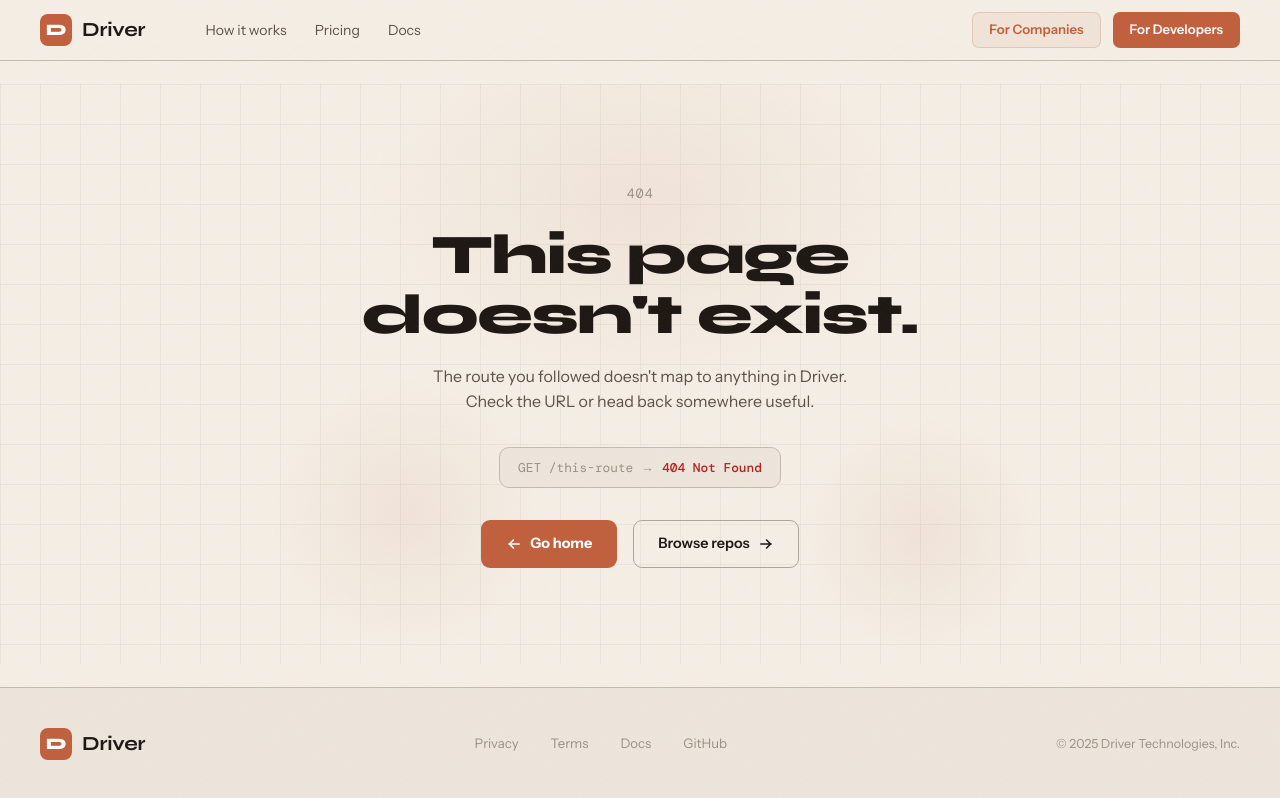
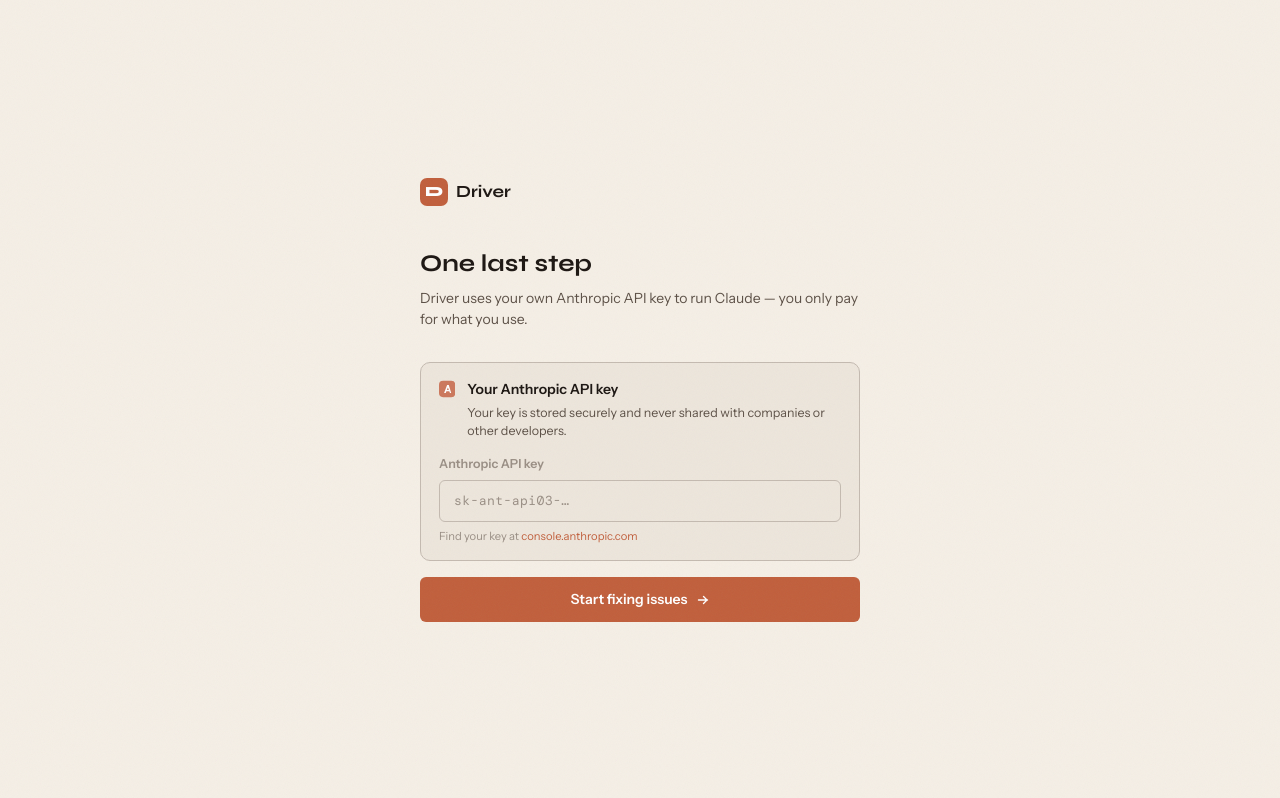
Before and after one commit to LeonIngman/driver-dev, a Next.js app in the folder driver-frontend/: page /developer/onboarding in a window 1280 px wide. Before the commit this address had no page. Built offline with nearby package versions, Linux system fonts and the light colour scheme; no server answers; a web font is replaced by a local one.

Commit message:
fix: Claude API token add

```diff
--- /dev/null
+++ b/driver-frontend/app/developer/onboarding/page.tsx
@@ -0,0 +1,117 @@
+'use client'
+
+import { useState } from 'react'
+import { useRouter, useSearchParams } from 'next/navigation'
+import { Suspense } from 'react'
+
+const API = process.env.NEXT_PUBLIC_API_URL
+
+const AnthropicIcon = () => (
+  <svg width="20" height="20" viewBox="0 0 32 32" fill="none">
+    <rect width="32" height="32" rx="8" fill="#CC785C"/>
+    <path d="M19.2 8h-3.2L10 24h3.2l1.4-3.6h5.6l1.4 3.6H24L19.2 8zm-3.6 9.8 1.9-4.9 1.9 4.9h-3.8z" fill="white"/>
+  </svg>
+)
+
+function OnboardingForm() {
+  const router = useRouter()
+  const params = useSearchParams()
+  const developerId = params.get('id')
+
+  const [apiKey, setApiKey] = useState('')
+  const [error, setError] = useState('')
+  const [loading, setLoading] = useState(false)
+
+  async function handleSubmit(e: React.FormEvent) {
+    e.preventDefault()
+    if (!developerId) return
+    setError('')
+    setLoading(true)
+    try {
+      const res = await fetch(`${API}/developers/${developerId}/api-key`, {
+        method: 'PATCH',
+        headers: { 'Content-Type': 'application/json' },
+        body: JSON.stringify({ anthropicApiKey: apiKey }),
+      })
+      if (!res.ok) {
+        const data = await res.json().catch(() => ({}))
+        setError(data.message ?? 'Something went wrong.')
+        return
+      }
+      router.push('/repos')
+    } finally {
+      setLoading(false)
+    }
+  }
+
+  return (
+    <div style={{ minHeight: '100vh', background: 'var(--bg-0)', display: 'flex', alignItems: 'center', justifyContent: 'center', padding: '2rem' }}>
+      <div style={{ width: '100%', maxWidth: 440 }}>
+
+        <div style={{ display: 'flex', alignItems: 'center', gap: 8, marginBottom: '2.5rem' }}>
+          <div style={{ width: 28, height: 28, background: 'var(--blue)', borderRadius: 7, display: 'flex', alignItems: 'center', justifyContent: 'center' }}>
+            <span style={{ color: '#fff', fontWeight: 800, fontSize: 14, fontFamily: 'var(--font-display)' }}>D</span>
+          </div>
+          <span style={{ fontFamily: 'var(--font-display)', fontWeight: 700, fontSize: 17, color: 'var(--text-1)' }}>Driver</span>
+        </div>
+
+        <h2 style={{ fontFamily: 'var(--font-display)', fontWeight: 700, fontSize: '1.5rem', color: 'var(--text-1)', marginBottom: '0.375rem' }}>
+          One last step
+        </h2>
+        <p style={{ color: 'var(--text-2)', fontSize: '0.875rem', marginBottom: '2rem' }}>
+          Driver uses your own Anthropic API key to run Claude — you only pay for what you use.
+        </p>
+
+        <form onSubmit={handleSubmit} style={{ display: 'flex', flexDirection: 'column', gap: '1rem' }}>
+          <div style={{ background: 'var(--bg-1)', border: '1px solid var(--border)', borderRadius: 10, padding: '1rem 1.125rem' }}>
+            <div style={{ display: 'flex', alignItems: 'flex-start', gap: '0.75rem', marginBottom: '0.875rem' }}>
+              <AnthropicIcon />
+              <div>
+                <div style={{ fontWeight: 600, fontSize: '0.875rem', color: 'var(--text-1)', marginBottom: '0.25rem' }}>Your Anthropic API key</div>
+                <p style={{ fontSize: '0.78rem', color: 'var(--text-2)', lineHeight: 1.5 }}>
+                  Your key is stored securely and never shared with companies or other developers.
+                </p>
+              </div>
+            </div>
+            <label style={{ display: 'block', fontSize: '0.78rem', fontWeight: 600, color: 'var(--text-3)', marginBottom: '0.375rem' }}>
+              Anthropic API key
+            </label>
+            <input
+              className="input"
+              type="password"
+              placeholder="sk-ant-api03-…"
+              value={apiKey}
+              onChange={e => setApiKey(e.target.value)}
+              required
+              style={{ fontFamily: 'var(--font-mono)', fontSize: '0.82rem', letterSpacing: '0.03em' }}
+            />
+            <p style={{ marginTop: '0.375rem', fontSize: '0.7rem', color: 'var(--text-3)' }}>
+              Find your key at <span style={{ color: 'var(--blue)' }}>console.anthropic.com</span>
+            </p>
+          </div>
+
+          {error && (
+            <p style={{ fontSize: '0.8rem', color: '#f87171', margin: 0 }}>{error}</p>
+          )}
+
+          <button type="submit" className="btn btn-blue" disabled={loading} style={{ width: '100%', padding: '0.75rem' }}>
+            {loading ? 'Saving…' : 'Start fixing issues'}
+            {!loading && (
+              <svg width="14" height="14" viewBox="0 0 14 14" fill="none">
+                <path d="M2.5 7h9M7.5 3.5L11 7l-3.5 3.5" stroke="currentColor" strokeWidth="1.4" strokeLinecap="round" strokeLinejoin="round"/>
+              </svg>
+            )}
+          </button>
+        </form>
+      </div>
+    </div>
+  )
+}
+
+export default function DeveloperOnboarding() {
+  return (
+    <Suspense>
+      <OnboardingForm />
+    </Suspense>
+  )
+}
```
